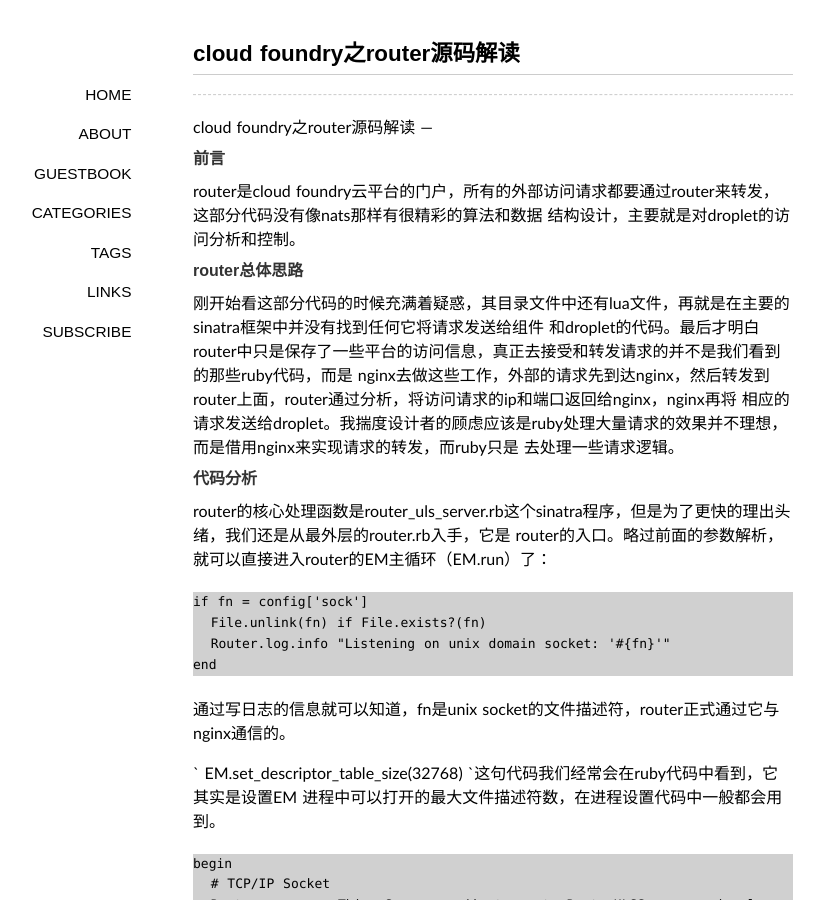
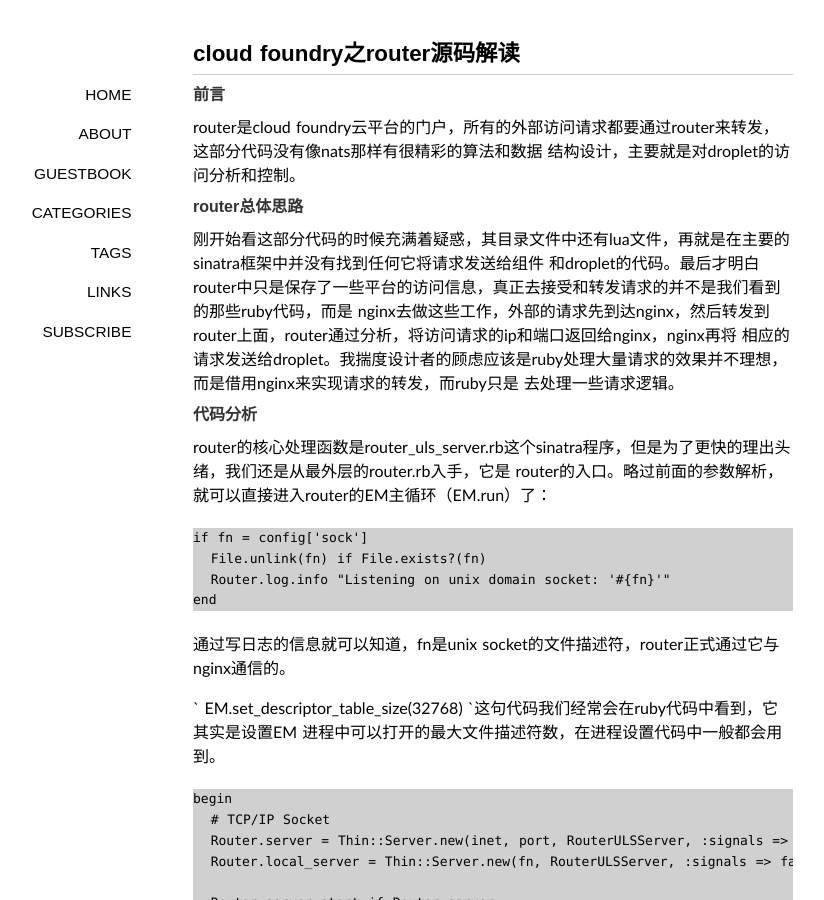
Before and after one commit to zhing/zhing.github.com, a Jekyll site: the page built from _posts/2013-11-22-router.md, in a window 1280 px wide and 900 px high. Shown: the whole window, without its empty margins (147-971 px from the left). Built offline with Jekyll 4.4.1, drawn with Linux system fonts in a browser that asks for light colours; some web fonts are replaced; Markdown is read by kramdown in place of the engine named in the settings; comment, search, counter and statistics services are not loaded.

Commit message:
2013-11-22

```diff
--- a/_posts/2013-11-22-router.md
+++ b/_posts/2013-11-22-router.md
@@ -5,10 +5,6 @@
 category: router
 tags: [router]
 ---
----
-  cloud foundry之router源码解读
----
-
 #### 前言
 
    router是cloud foundry云平台的门户，所有的外部访问请求都要通过router来转发，这部分代码没有像nats那样有很精彩的算法和数据
```
